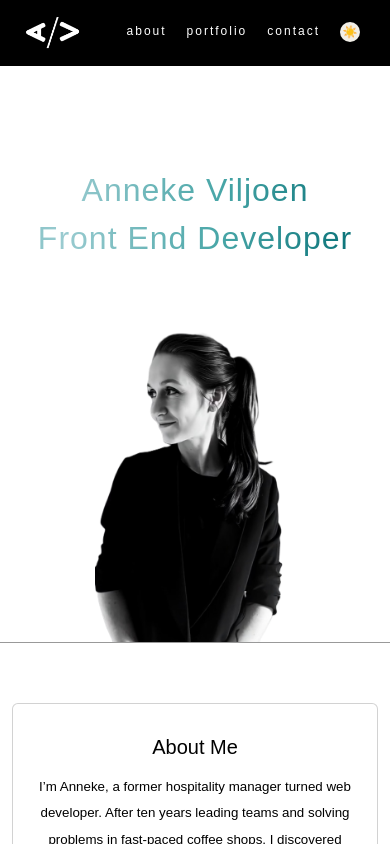
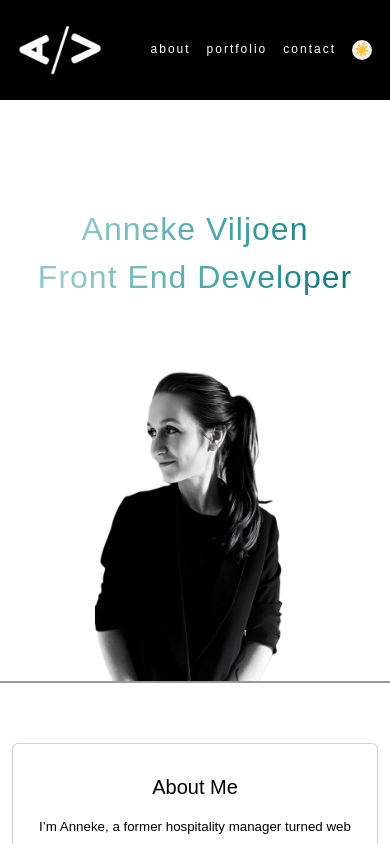
Before and after one commit to anneke44/my-profile-anneke-viljoen, a React (Create React App) app: page / in a window 390 px wide. Shown: the top 844 px of the page. Built offline with nearby package versions, Linux system fonts and the light colour scheme; a web font is replaced by a local one.

Commit message:
small styling update on spacing

```diff
--- a/src/layout/HomepageHero.css
+++ b/src/layout/HomepageHero.css
@@ -6,7 +6,7 @@
   height: fit-content;
   justify-content: space-around;
   align-items: center;
-  border-bottom: 1px solid rgba(0, 0, 0, 0.4);
+  border-bottom: 2px solid rgba(0, 0, 0, 0.4);
 }
 .primary-heading ul {
   font-size: 50px;
@@ -78,7 +78,7 @@
   .primary-heading ul {
     text-align: center;
     font-size: 32px;
-    margin: 40px auto 60px;
+    margin: 45px auto 60px;
     padding: 0;
   }
   .slogan {
--- a/src/layout/NavBar.css
+++ b/src/layout/NavBar.css
@@ -48,13 +48,13 @@
 }
 @media (max-width: 768px) {
   .nav-header {
-    padding: 0 20px;
+    padding: 0 10px;
   }
   .signature {
     display: none;
   }
   .dropDown li {
-    margin: 0 10px;
+    margin: 0 8px;
     font-size: 12px;
   }
 }
```
